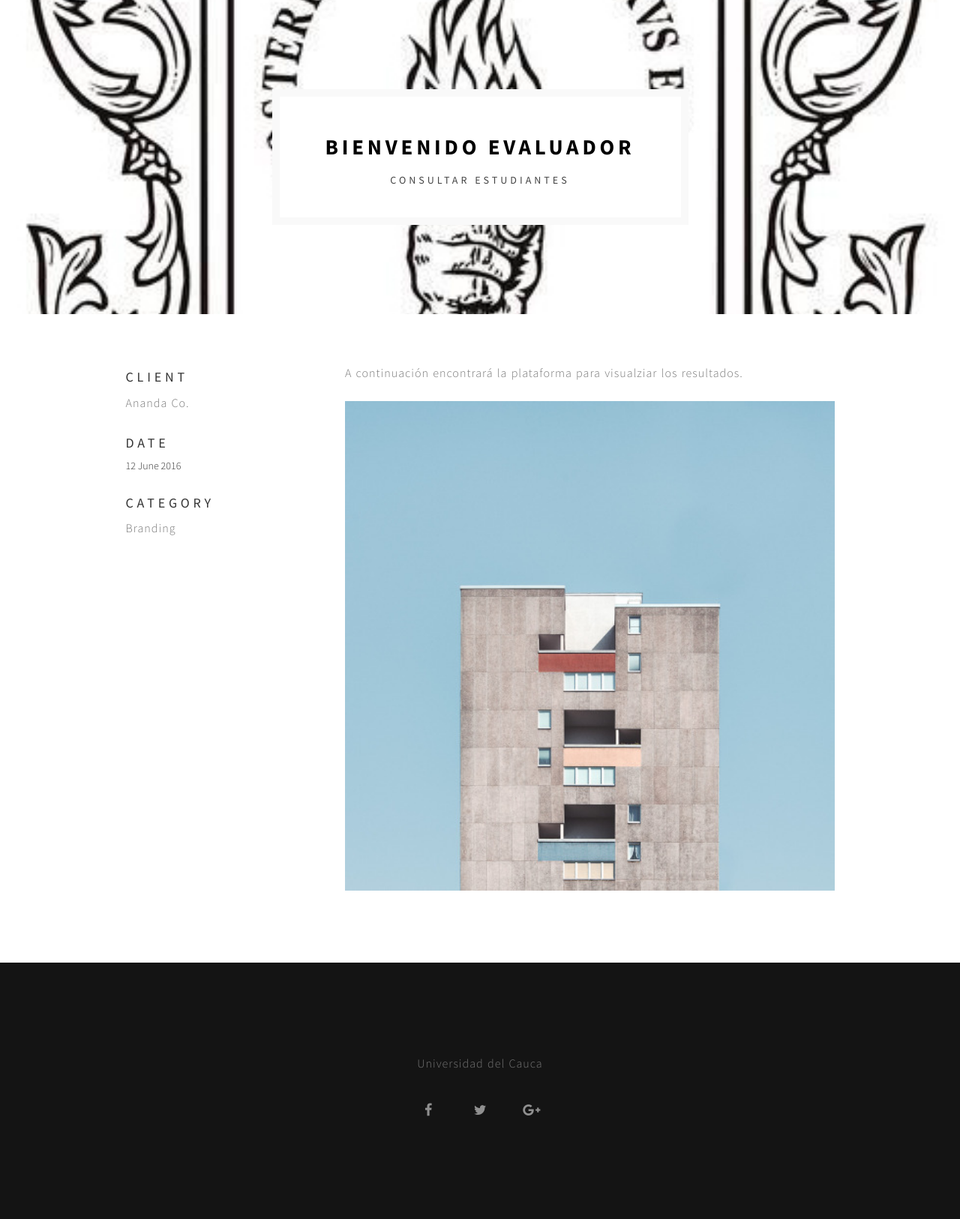
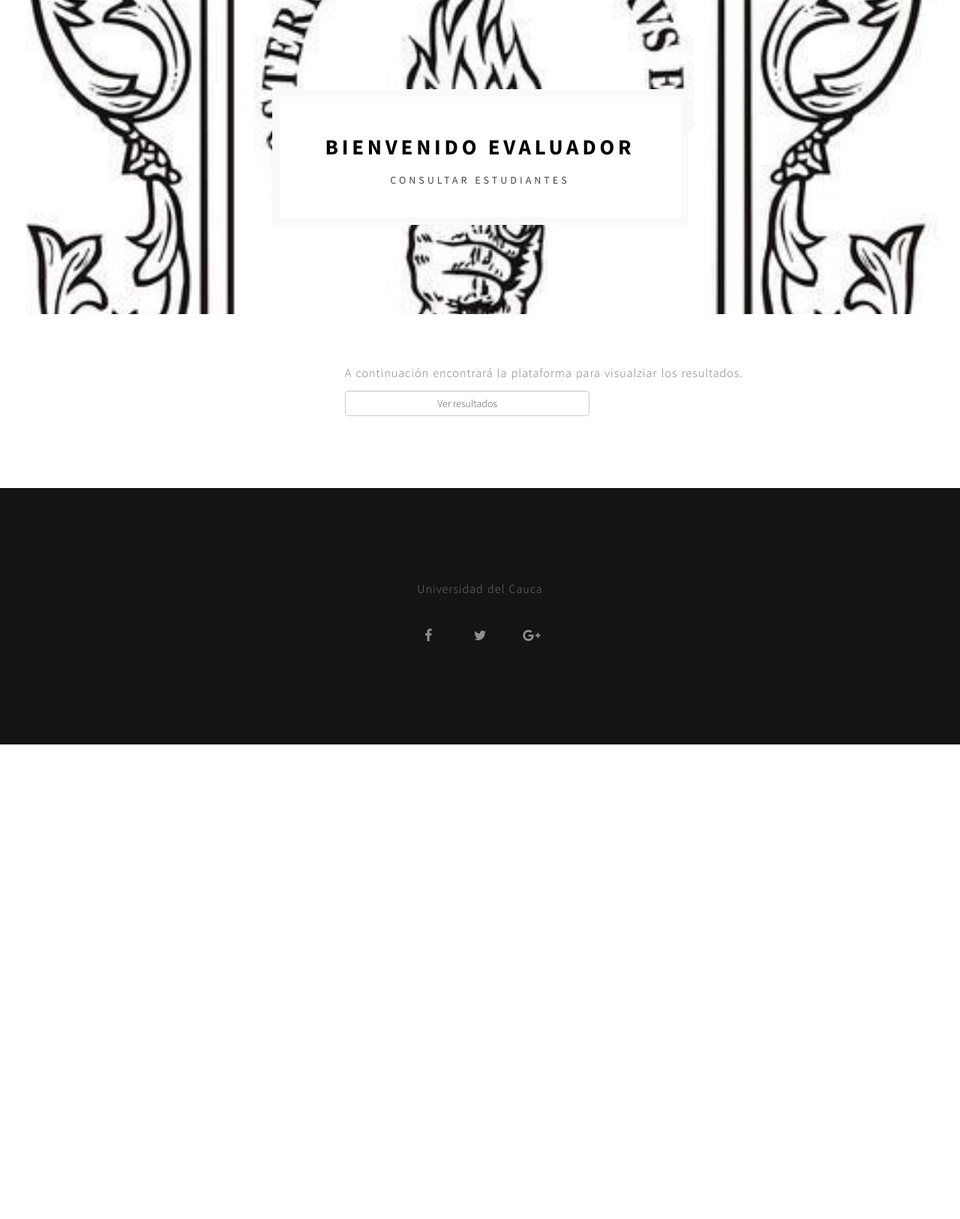
Before and after one commit to SebasWS/Programa-permanencia-adacemica, a Django app: page /Ingreso_evaluador/ in a window 1280 px wide. Shown: the part 95-1721 px from the top of the page at 75% size. After the commit the page ends 1088 px from the top, so only its background shows below. Run offline with Django 3.2, Linux system fonts and the light colour scheme; some libraries are stand-ins or nearby versions; some web fonts are replaced.

Commit message:
Se acaban los por menores del software

```diff
--- a/Aplicacion/templates/resultados.html
+++ b/Aplicacion/templates/resultados.html
@@ -96,7 +96,7 @@ http://www.tooplate.com/view/2082-pure-mix
             <div class="row">
 
               <div class="brand">
-                <a href="index.html">Resultados</a>
+                <a href="/">Resultados</a>
               </div>
 
               <div class="navicon">
@@ -111,8 +111,8 @@ http://www.tooplate.com/view/2082-pure-mix
                     <div class="intro-inner">
                      	<ul id="nav-menu">
                         <li><a href="index.html">Home</a></li>
-                        <li><a href="single-post.html">Ingreso estudiante</a></li>
-                        <li><a href="single-project.html">Ingreso evaluador</a></li>
+                        <li><a href="/Ingreso_estudiante/">Ingreso estudiante</a></li>
+                        <li><a href="/Ingreso_evaluador/">Ingreso evaluador</a></li>
                       </ul>
                     </div>
                   </div>
--- a/Aplicacion/templates/single-project.html
+++ b/Aplicacion/templates/single-project.html
@@ -79,8 +79,8 @@ http://www.tooplate.com/view/2082-pure-mix
                     <div class="intro-inner">
                      	<ul id="nav-menu">
                          <li><a href="/">Home</a></li>
-                       	 <li><a href="/Ingreso_estudiante">Ingreso Estudiante</a></li>
-                       	 <li><a href="/Ingreso_evaluador">Ingreso Evaluador</a></li>
+                       	 <li><a href="/Ingreso_estudiante">Ingreso estudiante</a></li>
+                       	 <li><a href="/Ingreso_evaluador">Ingreso evaluador</a></li>
                       </ul>
                     </div>
                   </div>
@@ -121,23 +121,16 @@ http://www.tooplate.com/view/2082-pure-mix
       <div class="row">
 
          <div class="wow fadeInUp col-md-offset-1 col-md-3 col-sm-offset-1 col-sm-4" data-wow-delay="2.3s">
-			<div class="project-info">
-				<h4>Client</h4>
-				<p>Ananda Co.</hp>
-			</div>
-			<div class="project-info">
-				<h4>Date</h4>
-				<hp>12 June 2016</p>
-			</div>
-			<div class="project-info">
-				<h4>Category</h4>
-				<p>Branding</p>
-			</div>
+
+
 		</div>
-
+        <form action="/Resultados/", method="post">
+			 {% csrf_token %}
 		<div class="wow fadeInUp col-md-7 col-sm-7" data-wow-delay="2.6s">
 			<p>A continuación encontrará la plataforma para visualziar los resultados.</p>
-			<img src="{% static 'images/portfolio-img1.jpg' %}" class="img-responsive" alt="Single Project">
+			<div class="contact-submit">
+                      	<input name="submit" type="submit" class="form-control" id="submit" value="Ver resultados">
+                      </div>
 		</div>
 
       </div>
```
